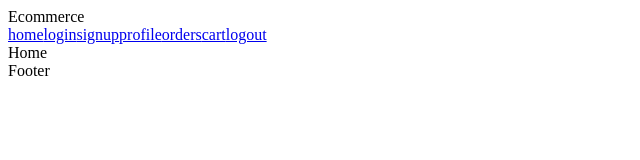
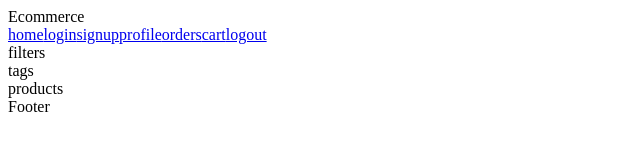
Before and after one commit to nasagaurav/react-ecommerce1, a React (Create React App) app: page / in a window 1280 px wide. Shown: the top 160 px of the page, without its empty margins (0-640 px from the left). Built offline with nearby package versions, Linux system fonts and the light colour scheme; no server answers.

Commit message:
got state from redux and added to home page

```diff
--- a/src/pages/Home.js
+++ b/src/pages/Home.js
@@ -1,6 +1,15 @@
 import React from 'react';
-
+import { useSelector, useDispatch } from 'react-redux';
 function Home() {
-  return <div>Home</div>;
+  const state = useSelector((s) => s);
+  const dispatch = useDispatch();
+  const { products, filters, tags } = state;
+  return (
+    <div>
+      <div>filters</div>
+      <div>tags</div>
+      <div>products</div>
+    </div>
+  );
 }
 export default Home;
```
